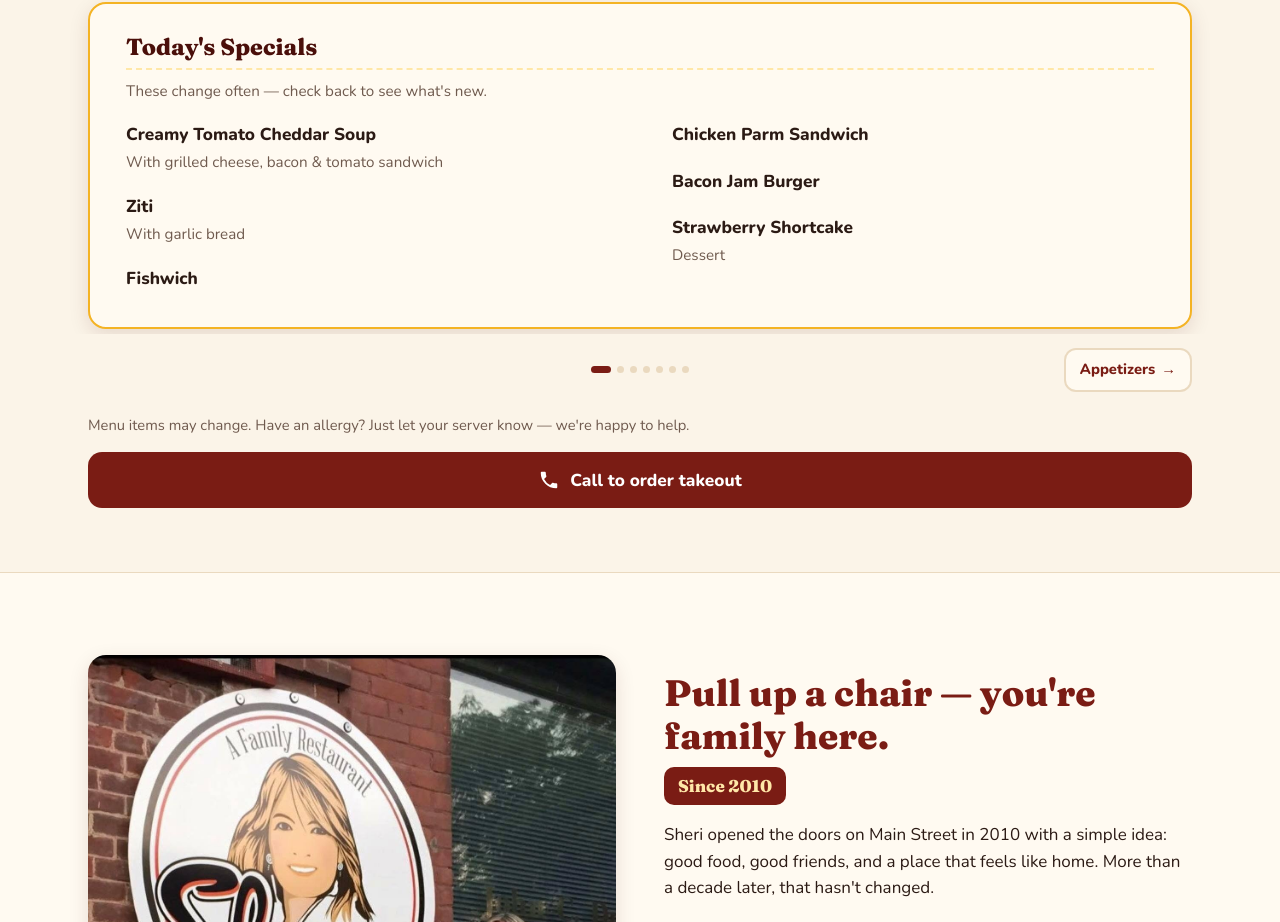
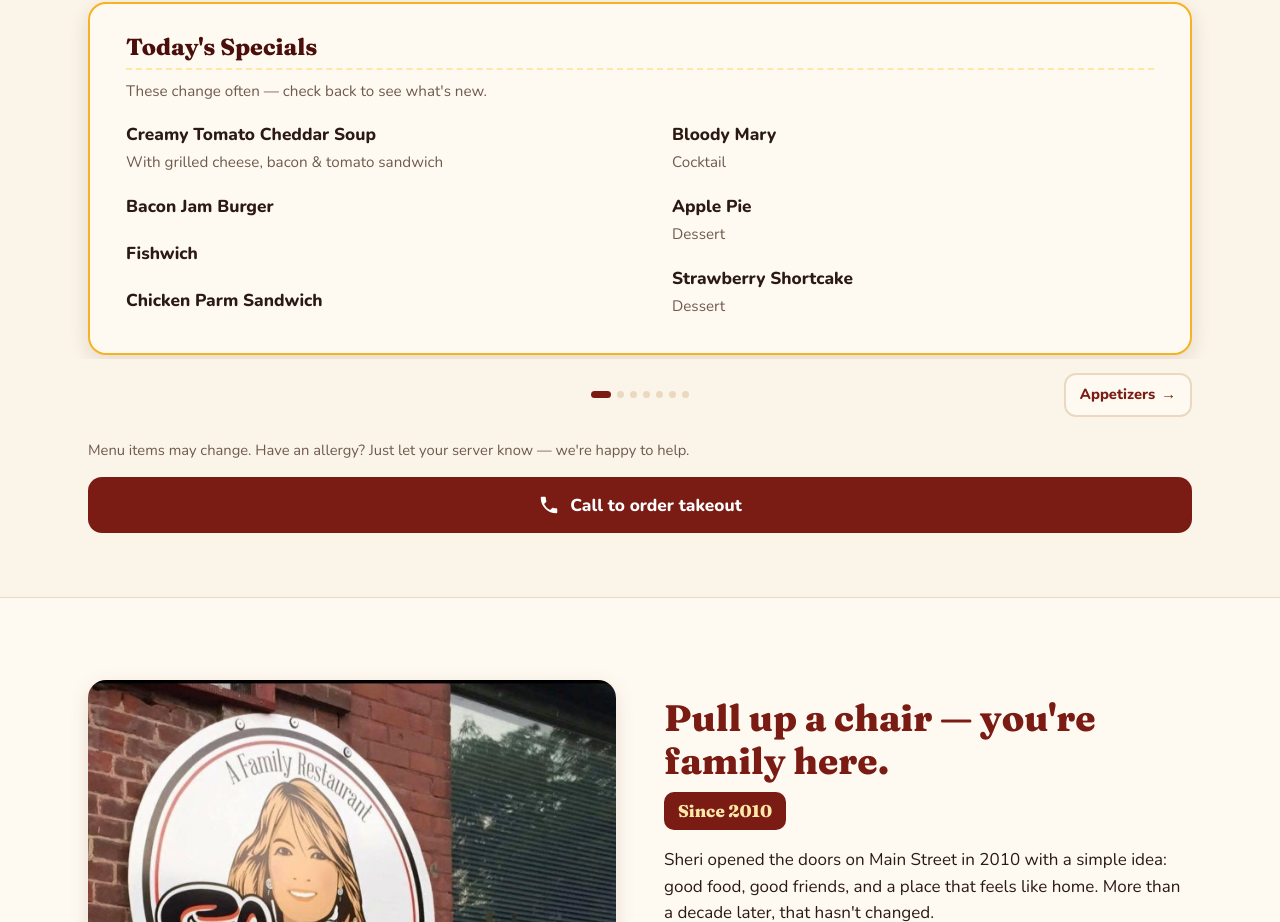
Before and after one commit to sherisplace/sherisplace.github.io, a plain HTML site: page index.html in a window 1280 px wide. Shown: the part 960-1882 px from the top of the page. Drawn offline with nearby package versions, Linux system fonts and the light colour scheme.

Commit message:
Today's specials (Nov 5), posted from Sheri's specials app

```diff
--- a/index.html
+++ b/index.html
@@ -761,10 +761,11 @@ const EVENTS = [
 /* SPECIALS:START (updated automatically by Sheri's specials app) */
 const SPECIALS = [
   { n: "Creamy Tomato Cheddar Soup", d: "With grilled cheese, bacon & tomato sandwich" },
-  { n: "Ziti", d: "With garlic bread" },
+  { n: "Bacon Jam Burger" },
   { n: "Fishwich" },
   { n: "Chicken Parm Sandwich" },
-  { n: "Bacon Jam Burger" },
+  { n: "Bloody Mary", d: "Cocktail" },
+  { n: "Apple Pie", d: "Dessert" },
   { n: "Strawberry Shortcake", d: "Dessert" },
 ];
 /* SPECIALS:END */
```
